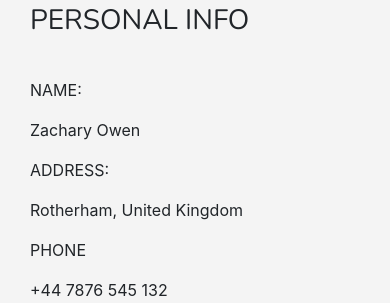
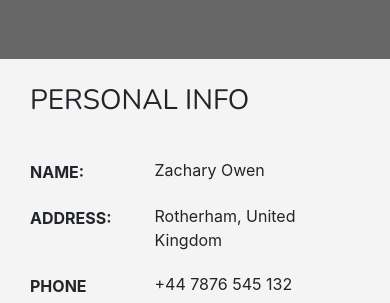
Before and after one commit to DeadEnigma13/My-Online-Portfolio, a plain HTML site: page index.html in a window 390 px wide. Shown: the part 541-844 px from the top of the page. Drawn offline with nearby package versions, Linux system fonts and the light colour scheme.

Commit message:
adjust page sizes to fit on mobile devices

```diff
--- a/assets/css/style.css
+++ b/assets/css/style.css
@@ -4,13 +4,13 @@
 .no-gutters .col {
     padding-right: 0;
     padding-left: 0;
-    height: 180px;
+    height: 240px;
 }
 
 .no-gutters>.col, .no-gutters>[class*=col-] {
     padding-right: 0;
     padding-left: 0;
-    height: 180px;
+    height: 240px;
 }
 
 /* Colours */
@@ -119,7 +119,7 @@ header {
     background-position: center;
     background-repeat: no-repeat;
     background-size: cover;
-    min-height: 340px;
+    min-height: 360px;
     transition: all .5s ease-in-out;
     -moz-transition: all .5s ease-in-out;
     -webkit-transition: all .5s ease-in-out;
@@ -157,7 +157,6 @@ header {
 #nav li {
     font-size: 15px;
     padding: 0;
-    height: 160px;
 }
 
 .menuitem {
@@ -261,3 +260,38 @@ footer {
 .three-reasons-heading {
     margin-bottom: 15px;
 }
+
+/* Personal Info */
+
+.personal-info-item {
+    margin-bottom: 20px;
+    display: block;
+    clear: both;
+}
+
+.personal-info-item .key,
+.personal-info-item .value {
+    padding-right: 8px;
+    display: inline-block;
+}
+
+.personal-info-item .key p,
+.personal-info-item .value p {
+    margin: 0;
+}
+
+.personal-info-item .key {
+    width: 30%;
+    margin-right: 21px;
+    padding-top: 2px;
+    vertical-align: top;
+}
+
+.personal-info-item .key p {
+    font-weight: bold;
+}
+
+.personal-info-item .value {
+    position: relative;
+    width: 60%;
+}
```
